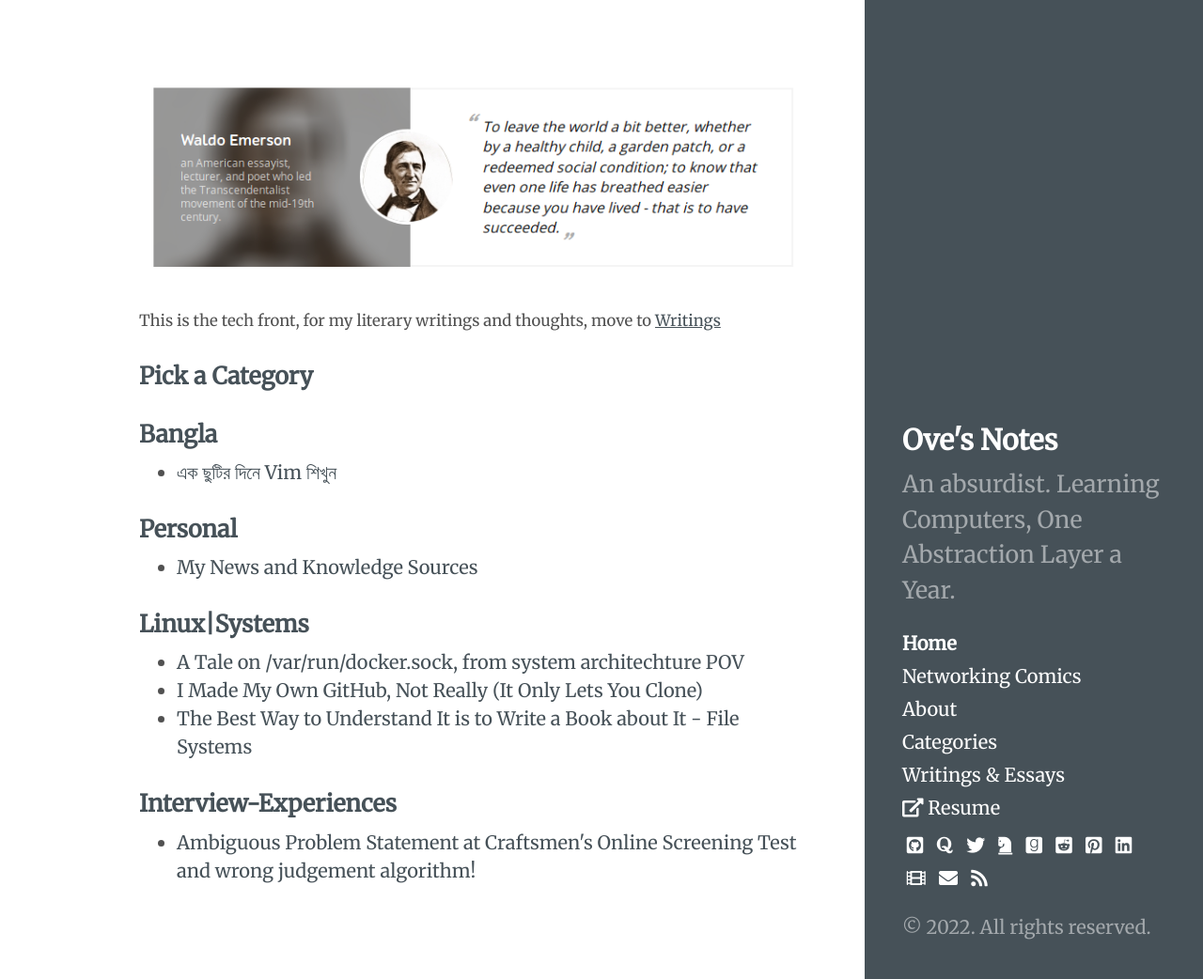
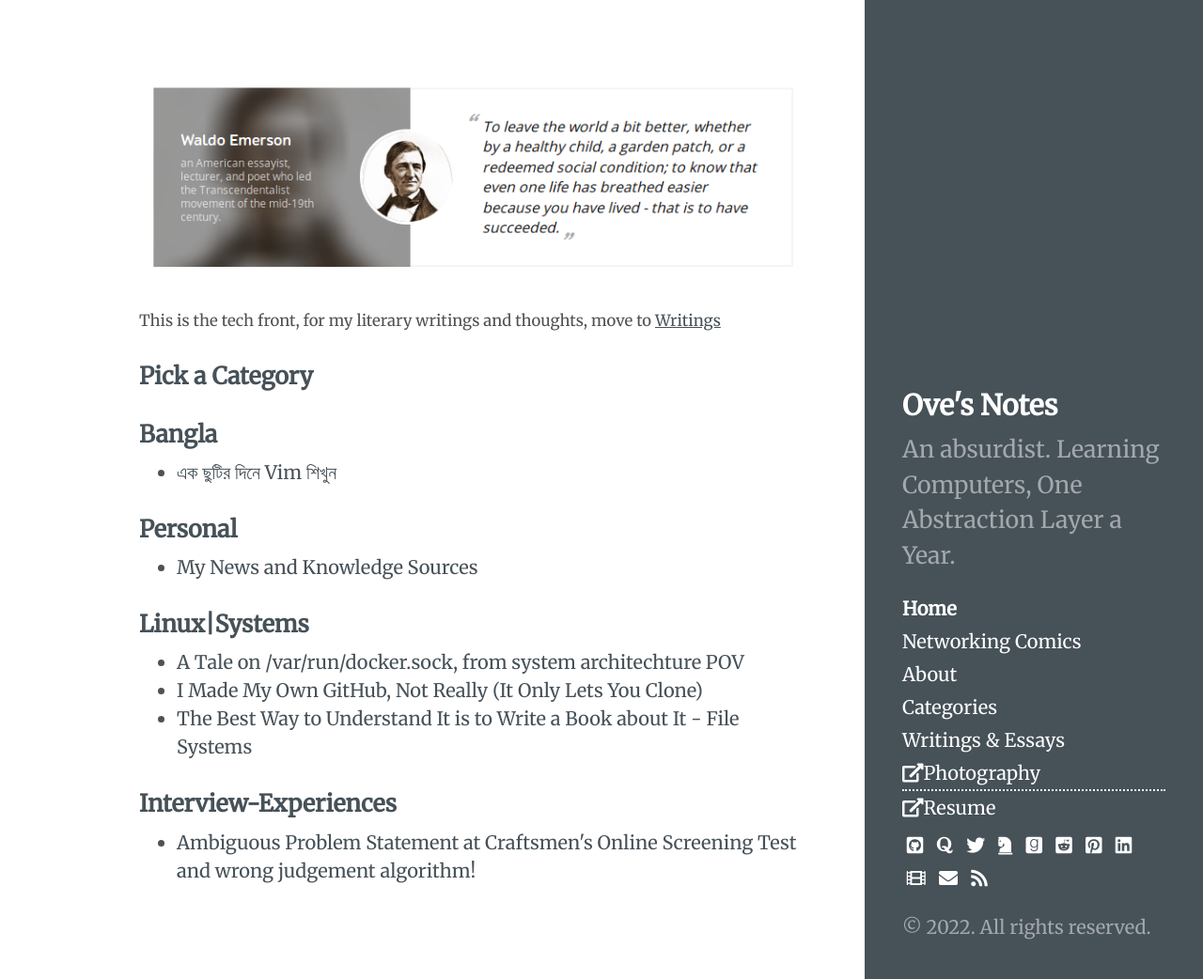
Before and after one commit to ovebepari/ovebepari.github.io, a Jekyll site: the page built from index.html, in a window 1280 px wide and 1042 px high. Shown: the whole window at 94% size. Built offline with Jekyll 4.4.1, drawn with Linux system fonts in a browser that asks for light colours.

Commit message:
added a photography section

```diff
--- a/_includes/sidebar.html
+++ b/_includes/sidebar.html
@@ -27,7 +27,8 @@
       {% endfor %}
 
       <!-- <a class="sidebar-nav-item" href="/photo-essays/" target="_blank">Photo Essays</a> -->
-      <a class="sidebar-nav-item" href="/cv/ove_cv.pdf" target="_blank"> <i class="fa fa-external-link-alt"></i> Resume</a>
+      <a class="sidebar-nav-item" href="https://www.instagram.com/obepari/" target="_blank"> <i class="fa fa-external-link-alt"></i>Photography</a>
+      <a class="sidebar-nav-item" href="/cv/ove_cv.pdf" target="_blank"> <i class="fa fa-external-link-alt"></i>Resume</a>
 
       <span class="sidebar-nav-item social-links">
         <a href="https://github.com/ovebepari" target="_blank"  style="border-bottom: none;"><i class="fab fa-github-square"></i></a>
```
